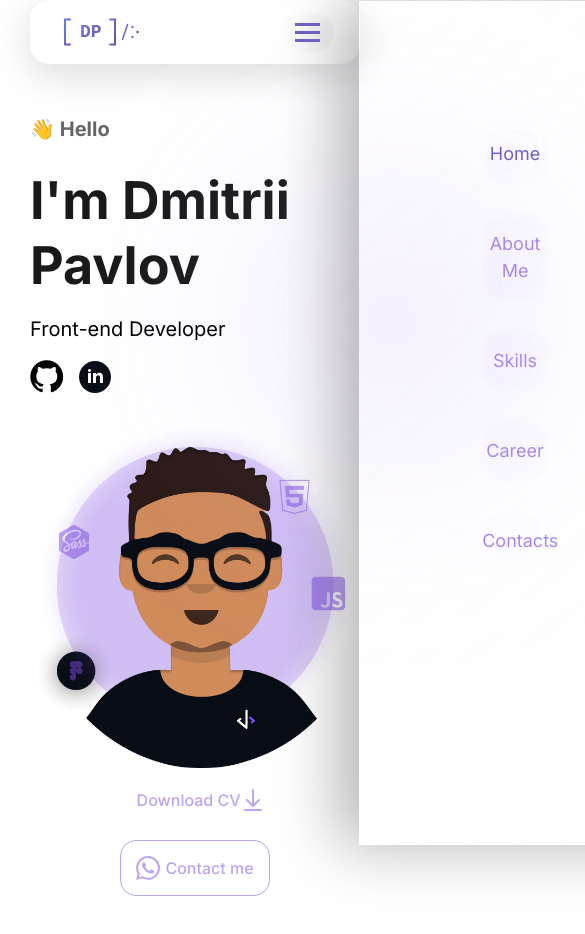
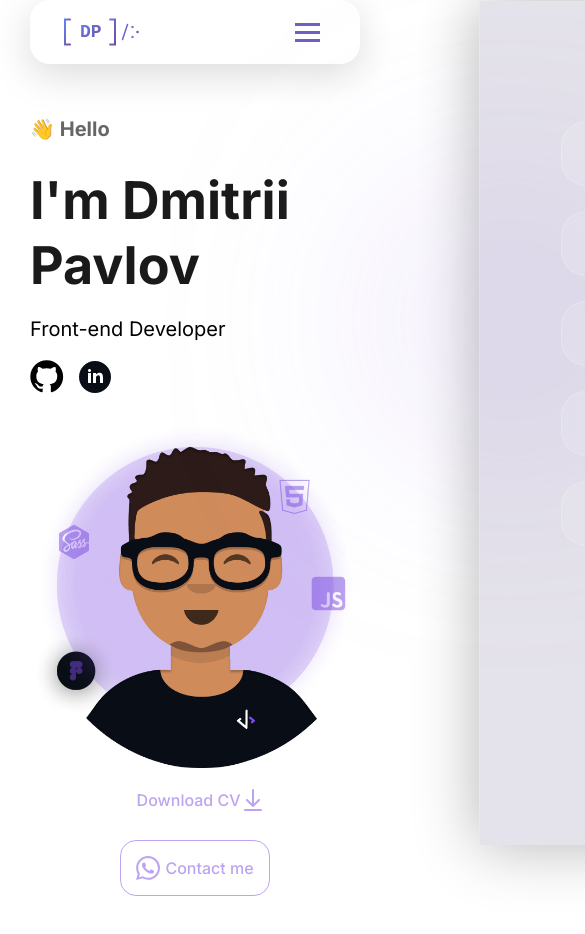
Before and after one commit to developav/AboutDev, a React (Vite) app: page / in a window 390 px wide. Shown: the top 934 px of the page, 585 px wide, since content can reach past the window. Built offline with nearby package versions, Linux system fonts and the light colour scheme.

Commit message:
fix burger menu

```diff
--- a/src/Pages/AboutMe/AboutMe.tsx
+++ b/src/Pages/AboutMe/AboutMe.tsx
@@ -46,7 +46,7 @@ export default function AboutMe() {
             <div className="about__image-wrapper">
               <img
                 className="about__block-image"
-                src="/pav2.webp"
+                src="../../../public/pav2.webp"
                 alt="Dmitrii Pavlov - Frontend Developer"
                 aria-label='Photo Dmitrii Pavlov - Frontend Developer'
               />
--- a/src/components/header/Header.scss
+++ b/src/components/header/Header.scss
@@ -121,7 +121,7 @@
   .header__nav {
     position: fixed;
     top: 0;
-    right: 0;
+    right: -120px;
 
     width: 100%;
     height: 100vh;
@@ -135,19 +135,15 @@
     padding-top: 120px;
 
     /* 💎 LIQUID GLASS EFFECT */
-    background: linear-gradient(
-      135deg,
-      rgba(255, 255, 255, 0.15),
-      rgba(255, 255, 255, 0.05)
-    );
-
+    background: rgb(228 226 234);
+  backdrop-filter: blur(25px);
     backdrop-filter: blur(25px) saturate(180%);
     -webkit-backdrop-filter: blur(25px) saturate(180%);
 
     border-left: 1px solid rgba(255, 255, 255, 0.2);
 
     box-shadow:
-      -20px 0 60px rgba(0, 0, 0, 0.3),
+      0px 0 60px rgba(0, 0, 0, 0.3),
       inset 0 0 40px rgba(255, 255, 255, 0.05);
 
     z-index: 20;
@@ -155,6 +151,7 @@
 
   .header__nav.open {
     transform: translateX(0);
+    right: 0;
   }
 
   .header__nav-list {
@@ -163,9 +160,9 @@
   }
 
   .header__nav-item {
-    width: 80%;
+    width: 100%;
     text-align: center;
-    padding: 18px 0;
+    padding: 18px 40px;
 
     background: rgba(255, 255, 255, 0.12);
     border-radius: 25px;
```
